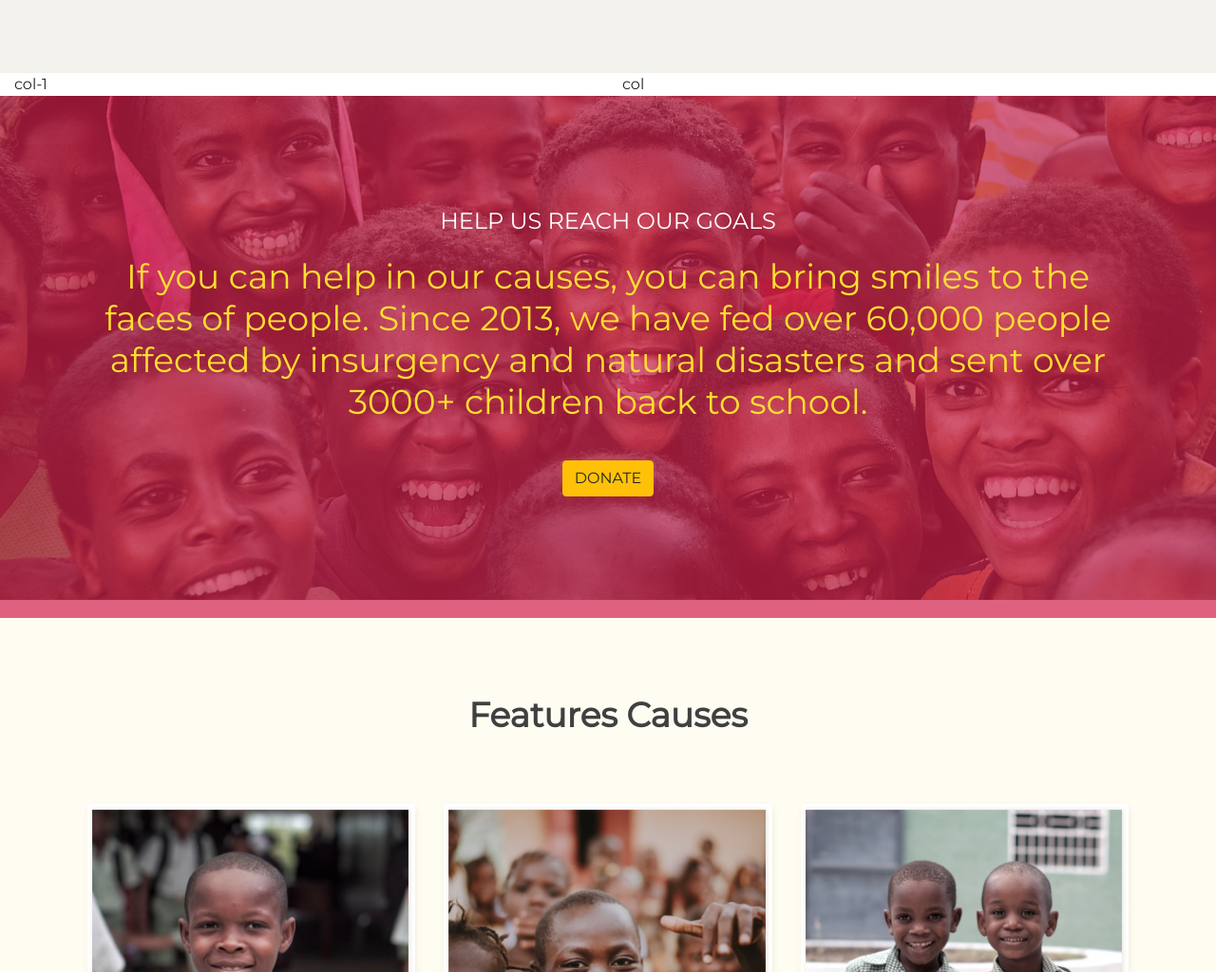
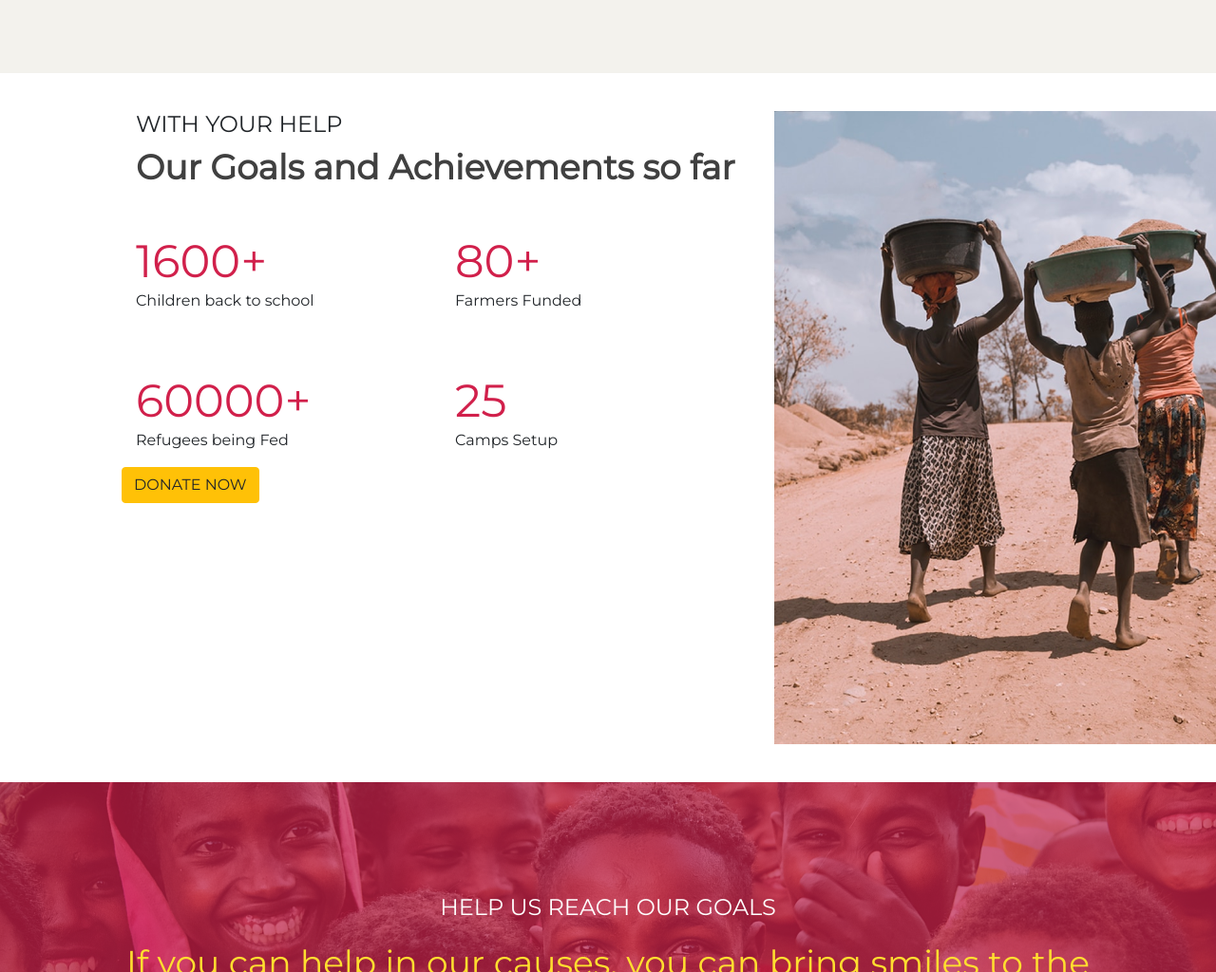
Before and after one commit to davidjnr2/Charity-Organisation-Template, a website built with Parcel: page src/index.html in a window 1280 px wide. Shown: the part 1418-2442 px from the top of the page at 95% size. Built offline with nearby package versions, Linux system fonts and the light colour scheme.

Commit message:
fx(site responsiveness and add content to main page)

```diff
--- a/src/css/main.css
+++ b/src/css/main.css
@@ -5,6 +5,7 @@ body {
 * {
     margin: 0;
     padding: 0;
+    overflow-x: hidden;
 }
 
 
@@ -83,6 +84,29 @@ body {
 
 
 /* End of Navigation stype */
+
+.section-pad {
+    padding: 5vh 0 5vh 10vw;
+}
+
+.p-heading {
+    font-family: Montserrat;
+    font-style: normal;
+    font-weight: 600;
+    font-size: 36px;
+    line-height: 44px;
+    color: #404040;
+}
+
+.section-pad span {
+    font-family: Montserrat;
+    font-style: normal;
+    font-weight: 500;
+    font-size: 48px;
+    line-height: 59px;
+    /* identical to box height */
+    color: #D1204B;
+}
 
 .goals__section_hero {
     background: url(../img/laugh.jpg);
@@ -347,3 +371,39 @@ footer h4 {
     text-transform: uppercase;
     margin-bottom: 12px !important;
 }
+
+@media (max-width: 575px) {
+    .contact__details {
+        padding: 10vh 0vw;
+    }
+    .form__section p {
+        font-size: 23px;
+        line-height: 30px;
+    }
+    .hero p {
+        font-size: 32px;
+        line-height: 40px;
+    }
+    .hero .container {
+        padding-bottom: 28vh;
+    }
+    .gray-bg {
+        padding: 10vh 0vw;
+    }
+    .gray-bg p {
+        font-size: 35px;
+    }
+    .section-pad {
+        padding: 5vh 0 5vh 0vw;
+    }
+    .goals__section p {
+        font-size: 24px;
+        line-height: 24px;
+    }
+    .causes__section {
+        padding: 10vh 0vw;
+    }
+    footer {
+        padding: 5vh 2vw;
+    }
+}
--- a/src/index.html
+++ b/src/index.html
@@ -110,14 +110,40 @@
         </div>
     </section>
 
-    <div class="container-fluid">
-        <div class="row">
-            <div class="col-md-6">col-1</div>
-            <div class="col-md-6 bg float-right">col</div>
+    <section class="section-pad">
+        <div class="container-fluid">
+            <div class="row">
+                <div class="col-md-7">
+                    <h4>WITH YOUR HELP</h4>
+                    <p class="p-heading">Our Goals and Achievements so far</p>
+                    <div class="row mt-5">
+                        <div class="col-md-6 col-sm-6">
+                            <span>1600+</span>
+                            <p>Children back to school</p>
+                        </div>
+                        <div class="col-md-6 col-sm-6">
+                            <span>80+</span>
+                            <p>Farmers Funded</p>
+                        </div>
+                    </div>
+                    <div class="row mt-5">
+                        <div class="col-md-6 col-sm-6">
+                            <span>60000+</span>
+                            <p>Refugees being Fed</p>
+                        </div>
+                        <div class="col-md-6 col-sm-6">
+                            <span>25</span>
+                            <p>Camps Setup</p>
+                        </div>
+                        <button type="submit" class="btn btn-warning mb-2">DONATE NOW</button>
+                    </div>
+                </div>
+                <div class="col-md-5 bg float-right">
+                    <img src="./img/women1.png" alt="" style="">
+                </div>
+            </div>
         </div>
-    </div>
-
-
+    </section>
     <section class="goals__section align-items-center">
         <div class="layer">
 
```
